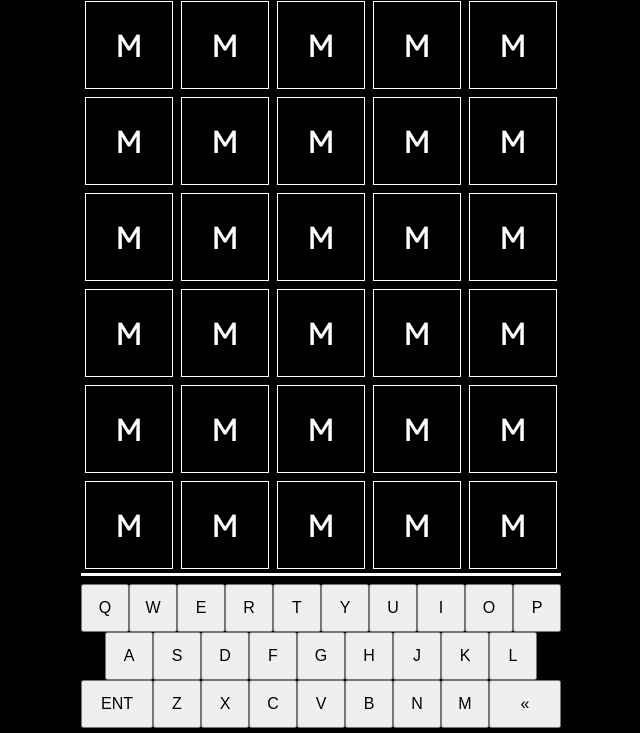
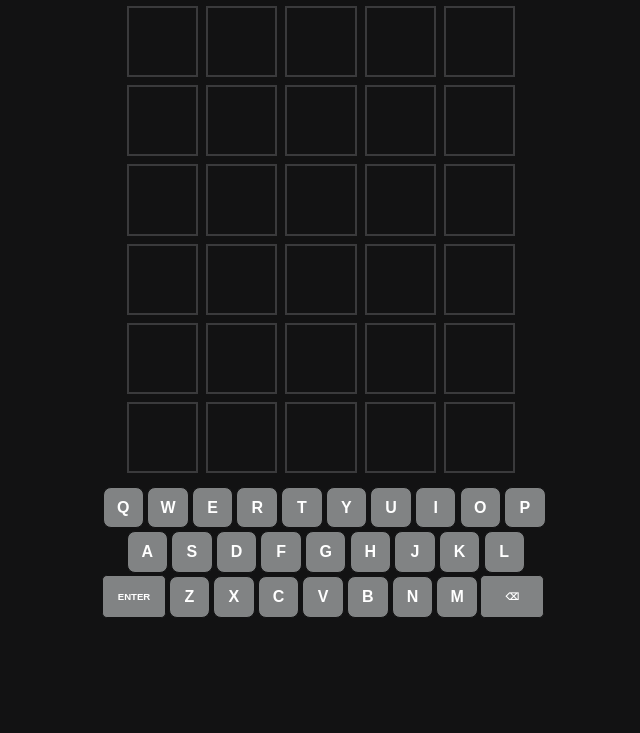
Before and after one commit to chrisallenarmbruster/wordrunner.rev4labs.com, a website: page index.html in a window 1280 px wide. Shown: the part 75-808 px from the top of the page, without its empty margins (319-959 px from the left). Drawn offline with Linux system fonts and the light colour scheme.

Commit message:
CSS Vars, more grid fr fixes, multi-file code-set

```diff
--- a/index.html
+++ b/index.html
@@ -22,6 +22,7 @@
         <div class="keyboardGrid" id="keyboardGrid"></div>
       </div>
     </div>
+    <script src="./js/wordal.js"></script>
     <script src="./js/app.js"></script>
   </body>
 </html>
--- a/js/app.js
+++ b/js/app.js
@@ -1,10 +1,29 @@
 // import { Wordal } from "./wordal.js"
 // import { WORDS } from "./words.js"
-const keys = [
-  ["Q", "W", "E", "R", "T", "Y", "U", "I", "O", "P"],
-  [" ", "A", "S", "D", "F", "G", "H", "J", "K", "L", " "],
-  ["ENT", "Z", "X", "C", "V", "B", "N", "M", "«"],
-]
+
+let game
+
+const uiState = {
+  curRow: 0,
+  curCol: 0,
+  board: [
+    ["", "", "", "", ""],
+    ["", "", "", "", ""],
+    ["", "", "", "", ""],
+    ["", "", "", "", ""],
+    ["", "", "", "", ""],
+    ["", "", "", "", ""],
+  ],
+}
+
+function drawKey(key) {
+  const keyButton = document.createElement("button")
+  keyButton.id = key === "⌫" ? "backspace" : key === "ENTER" ? "enter" : key
+  keyButton.className = key === " " ? "keySpacer" : "key"
+  keyButton.textContent = key
+  keyButton.addEventListener("click", () => handleKeyButtonClick(keyButton.id))
+  return keyButton
+}
 
 function drawKeyboardRow(container, row, keys) {
   const keyboardRow = document.createElement("div")
@@ -15,19 +34,50 @@ function drawKeyboardRow(container, row, keys) {
   keyboardRowGrid.className = `keyboardRow${row}`
 
   for (let key of keys) {
-    const keyButton = document.createElement("button")
-    keyButton.id = key
-    keyButton.className = key === " " ? "keySpacer" : "key"
-    keyButton.textContent = key
-    keyButton.addEventListener("click", () => handleKeyButtonClick(key))
+    const keyButton = drawKey(key)
     keyboardRowGrid.append(keyButton)
   }
+
   keyboardRow.append(keyboardRowGrid)
   container.append(keyboardRow)
 }
 
+function drawKeyboard(container) {
+  const keys = [
+    ["Q", "W", "E", "R", "T", "Y", "U", "I", "O", "P"],
+    [" ", "A", "S", "D", "F", "G", "H", "J", "K", "L", " "],
+    ["ENTER", "Z", "X", "C", "V", "B", "N", "M", "⌫"],
+  ]
+  drawKeyboardRow(container, 1, keys[0])
+  drawKeyboardRow(container, 2, keys[1])
+  drawKeyboardRow(container, 3, keys[2])
+}
+
 function handleKeyButtonClick(key) {
   console.log(`"${key}" clicked!`)
+  if (game.gameState === "PLAYING") {
+    if (key === "backspace") {
+      // deleteLetter()
+      console.log(`deleting ${key}`)
+    } else if (key === "enter") {
+      // checkRow()
+      console.log(`checking row: ${key}`)
+    } else {
+      appendLetter(key)
+      console.log(`appending ${key}`)
+    }
+  }
+}
+
+function appendLetter(letter) {
+  if (uiState.curCol < 5 && uiState.curRow < 6) {
+    const tile = document.getElementById(
+      `tile-${uiState.curRow}-${uiState.curCol}`
+    )
+    tile.textContent = letter
+    uiState.board[uiState.curRow][uiState.curCol] = letter
+    uiState.curCol++
+  }
 }
 
 function drawTile(container, row, col, value = "") {
@@ -45,20 +95,19 @@ function drawTileGrid(container, rows, cols) {
 
   for (let row = 0; row < rows; row++) {
     for (let col = 0; col < cols; col++) {
-      drawTile(tileGrid, row, col, "M")
+      drawTile(tileGrid, row, col, "")
     }
   }
   container.appendChild(tileGrid)
 }
 
 function main() {
+  game = new Wordal("guess")
+  console.log(game.secretWord)
   drawTileGrid(gameContainer, 6, 5)
-  console.log("finished with tiles")
-  drawKeyboardRow(keyboardGrid, 1, keys[0])
-  drawKeyboardRow(keyboardGrid, 2, keys[1])
-  drawKeyboardRow(keyboardGrid, 3, keys[2])
-  console.log("finished with keyboard")
+  drawKeyboard(keyboardGrid)
 }
+
 window.onload = function () {
   main()
 }
--- a/js/wordal.js
+++ b/js/wordal.js
@@ -1,5 +1,5 @@
 class Wordal {
-  constructor(secretWord) {
+  constructor(secretWord = "guess") {
     this.secretWord = secretWord.toUpperCase()
     this.guesses = []
     this.letterStatus = {}
@@ -82,4 +82,4 @@ class Wordal {
   }
 }
 
-export { Wordal }
+// export { Wordal }
--- a/style/main.css
+++ b/style/main.css
@@ -1,10 +1,22 @@
+:root {
+  --default: #121213;
+  --text: #ffffff;
+  --tileMissed: #3a3a3c;
+  --tileClose: #b59f3b;
+  --tileHit: #538d4e;
+  --key: #818384;
+
+}
+
 html,
 body {
-  background-color: black;
+  background-color: var(--default);
   font-family: "Readex Pro", sans-serif;
   margin: 0;
   padding: 0;
+  text-align: center;
 }
+
 
 div {
   margin: 0;
@@ -13,55 +25,60 @@ div {
 
 .pageContainer {
   text-align: center;
-  margin: 5px;
+  margin: 5px auto;
   min-width: 320px;
+  max-width: 55vh; /*adjust this to control size of games on large screens*/
 }
 
 .header {
-  color: white;
+  color: var(--text);
   font-size: 3rem;
-  margin: 0.25rem;
+  margin: 0.5rem;
+  border-bottom: 0.1rem solid var(--text); */
+
 }
 
 .gameContainer {
-  /* background-color: blue; */
   display: flex;
   justify-content: center;
+  width: 90%;
+  margin: auto;
 }
 
 .tileGrid {
-  /* background-color: pink; */
-  border-top: 0.2rem solid white;
-  border-bottom: 0.2rem solid white;
   display: grid;
-  width: 60vh; /*adjust this to change size of tile grid*/
-  grid-template-rows: repeat(6, auto);
-  grid-template-columns: repeat(5, auto);
+  width: 100%;
+  /* grid-template-rows: repeat(6, auto);
+  grid-template-columns: repeat(5, auto); */
+  grid-template-rows: 1fr 1fr 1fr 1fr 1fr 1fr;
+  grid-template-columns: 1fr 1fr 1fr 1fr 1fr;
 }
 
 .tile {
   aspect-ratio: 1 / 1;
-  border: 1px solid white;
+  border: 2px solid var(--tileMissed);
   box-sizing: border-box;
-  /* max-width: 13vh; */
   margin: 4px;
-  color: white;
+  color: var(--text);
   text-transform: uppercase;
   display: grid;
   place-items: center;
-  font-size: 2rem;
+  font-size: 2.25rem;
+  font-weight: bold;
+  /* width:50px;  */
 }
 
 .keyboardContainer {
-  margin-top: 0.5em;
   display: flex;
   justify-content: center;
+  margin-top: 0.5em;
 }
 
 .keyboardGrid {
   display: grid;
   width: 60vh;
-  grid-template-rows: 3rem 3rem 3rem;
+    /* grid-template-rows: 3rem 3rem 3rem; */
+  grid-template-rows:  1fr 1fr 1fr;
   grid-template-columns: 1fr;
 }
 
@@ -72,31 +89,46 @@ div {
 
 .keyboardRow1 {
   display: grid;
-  width: 100%;
-  grid-template-rows: 100%;
-  grid-template-columns: 10% 10% 10% 10% 10% 10% 10% 10% 10% 10%;
+  width:100%;
+  grid-template-rows: 1fr;
+  grid-template-columns: 1fr 1fr 1fr 1fr 1fr 1fr 1fr 1fr 1fr 1fr;
 }
 .keyboardRow2 {
   display: grid;
   width: 100%;
-  grid-template-rows: 100%;
-  grid-template-columns: 5% 10% 10% 10% 10% 10% 10% 10% 10% 10% 5%;
+  grid-template-rows: 1fr;
+  grid-template-columns: .5fr 1fr 1fr 1fr 1fr 1fr 1fr 1fr 1fr 1fr .5fr;
 }
 .keyboardRow3 {
   display: grid;
   width: 100%;
-  grid-template-rows: 100%;
-  grid-template-columns: 15% 10% 10% 10% 10% 10% 10% 10% 15%;
+  grid-template-rows: 1fr;
+  grid-template-columns: 1.5fr 1fr 1fr 1fr 1fr 1fr 1fr 1fr 1.5fr;
 }
 
-.key {
+.key,
+.keySpacer {
   display: grid;
+  border: 1px solid var(--default);
   box-sizing: border-box;
   text-align: center;
   font-size: 1rem;
+  font-weight: bold;
   place-items: center;
+  margin: 0.1em;
+  border-radius: .5em;
+  color: var(--text);
+  aspect-ratio: 1 / 1;
+  background-color: var(--key);
 }
 
 .keySpacer {
   visibility: hidden;
+  aspect-ratio: 1 / 2;
 }
+
+#backspace,
+#enter {
+  aspect-ratio: 3 / 2;
+  font-size: .6rem;
+}
```
Also changed, not shown: package.json (added, +20 -0 lines), 1 other file.
